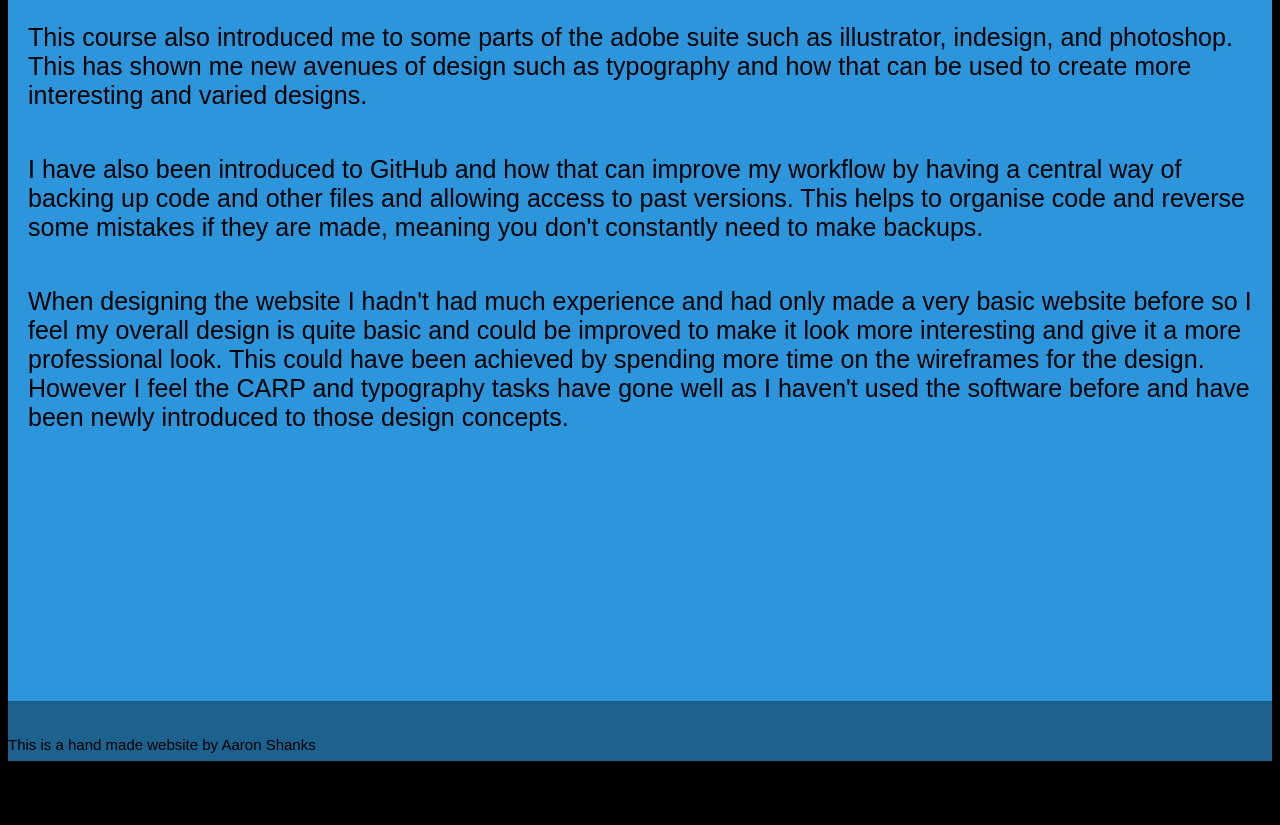
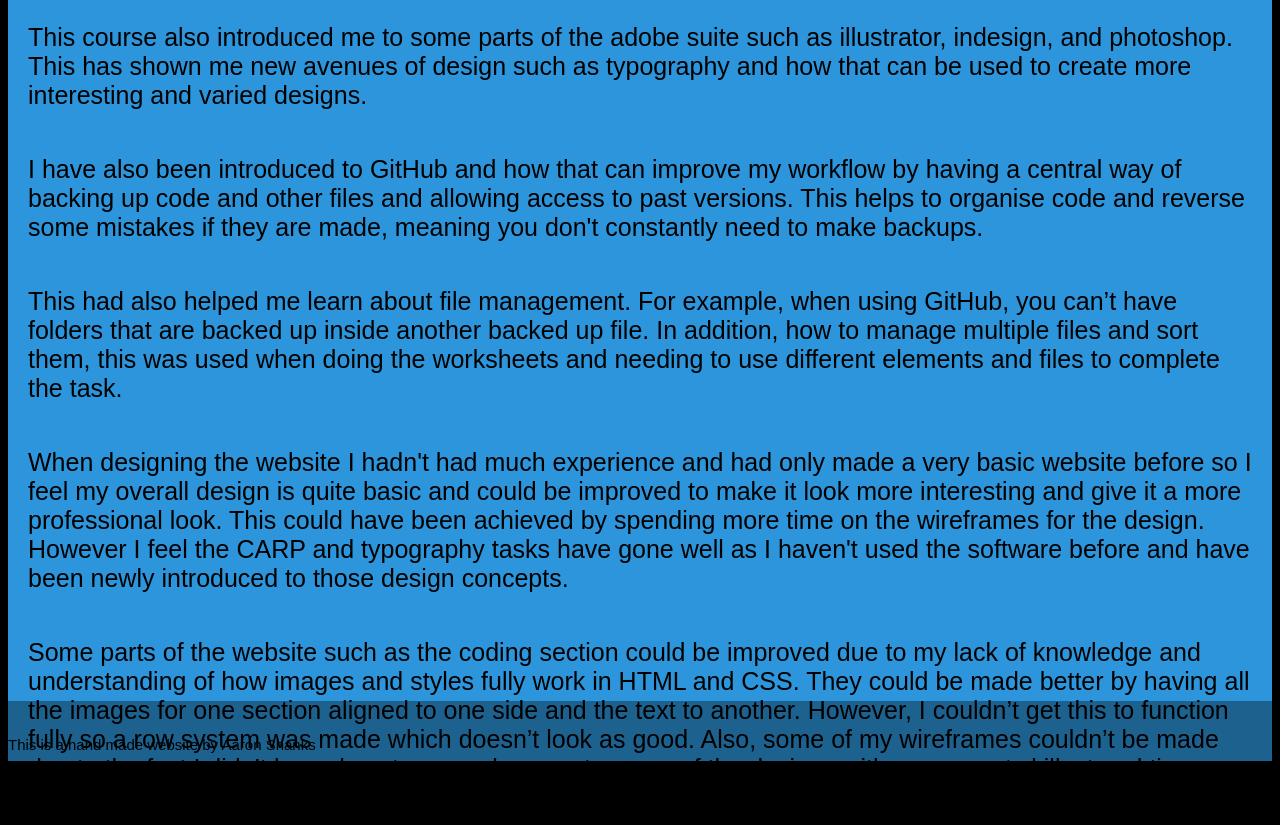
Before and after one commit to Aar0n-S/FinalGWDSProdject, a plain HTML site: page reflection.html in a window 1280 px wide. Shown: the part 492-1317 px from the top of the page. Before the commit the page ends 1261 px from the top, so only its background shows below. Drawn offline with Linux system fonts and the light colour scheme.

Commit message:
reflection paragraph

```diff
--- a/reflection.html
+++ b/reflection.html
@@ -45,7 +45,13 @@
 
                 <div class="reflection-text"> <p>I have also been introduced to GitHub and how that can improve my workflow by having a central way of backing up code and other files and allowing access to past versions. This helps to organise code and reverse some mistakes if they are made, meaning you don't constantly need to make backups.</p> </div>
 
+                <div class="reflection-text"> <p>This had also helped me learn about file management. For example, when using GitHub, you can’t have folders that are backed up inside another backed up file. In addition, how to manage multiple files and sort them, this was used when doing the worksheets and needing to use different elements and files to complete the task.</p> </div>
+
                 <div class="reflection-text"> <p>When designing the website I hadn't had much experience and had only made a very basic website before so I feel my overall design is quite basic and could be improved to make it look more interesting and give it a more professional look. This could have been achieved by spending more time on the wireframes for the design. However I feel the CARP and typography tasks have gone well as I haven't used the software before and have been newly introduced to those design concepts.</p> </div>
+
+                <div class="reflection-text"> <p>Some parts of the website such as the coding section could be improved due to my lack of knowledge and understanding of how images and styles fully work in HTML and CSS. They could be made better by having all the images for one section aligned to one side and the text to another. However, I couldn’t get this to function fully so a row system was made which doesn’t look as good. Also, some of my wireframes couldn’t be made due to the fact I didn’t know how to properly execute some of the designs with my current skillset and time frame.</p> </div>
+
+                <div class="reflection-text"> <p>However, I feel that I have learn many new skills. These include the use of adobe products and their workflows that I hadn’t previously used and it has helped me to be introduced into graphic design and how to develop different ideas and iterate through them. And I have improved my skills with HTML and CSS even though some parts could be improved.</p> </div>
 
             </section>
 
```
